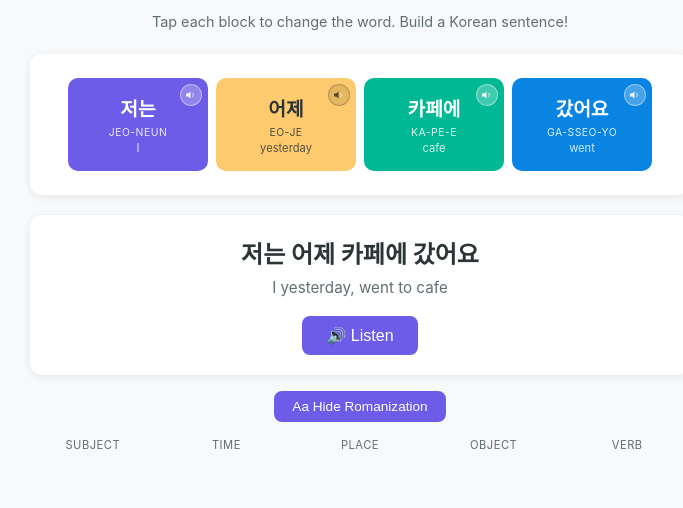
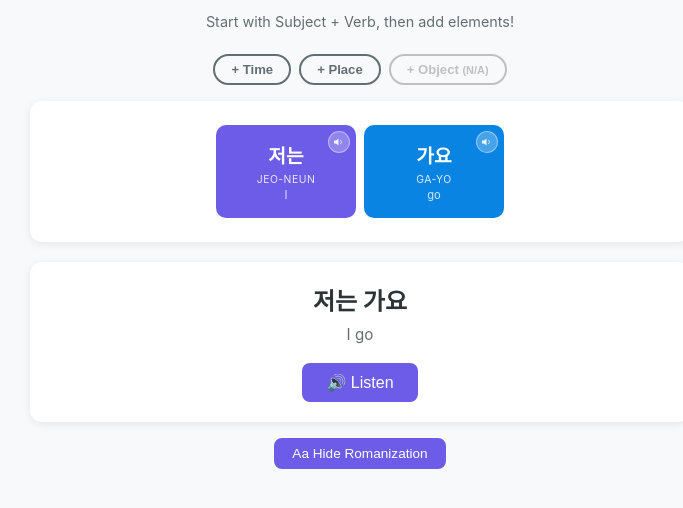
Before and after one commit to g4jy/korean-practice-madia, a plain HTML site: page action.html in a window 1280 px wide. Shown: the part 50-558 px from the top of the page, without its empty margins (280-963 px from the left). Drawn offline with Linux system fonts and the light colour scheme.

Commit message:
Fix sentence builder UX + semantic compatibility
- Optional time/place/object toggles in Action Builder
- Sequential word TTS playback for sentences (edge-tts quality)
- Remove semantically invalid adjective+subject combos
- Element toggle CSS styling

Co-Authored-By: Claude Opus 4.6 <noreply@anthropic.com>

```diff
--- a/action.html
+++ b/action.html
@@ -3,7 +3,7 @@
 <head>
   <meta charset="UTF-8">
   <meta name="viewport" content="width=device-width, initial-scale=1.0">
-  <title>Action Sentences — Madia</title>
+  <title>Action Sentences — STUDENT_NAME</title>
   <link rel="stylesheet" href="css/styles.css">
 </head>
 <body>
@@ -13,7 +13,13 @@
       <h1>Action Sentences</h1>
     </header>
 
-    <p class="instruction">Tap each block to change the word. Build a Korean sentence!</p>
+    <p class="instruction">Start with Subject + Verb, then add elements!</p>
+
+    <div class="element-toggles">
+      <button class="element-toggle" data-element="time">+ Time</button>
+      <button class="element-toggle" data-element="place">+ Place</button>
+      <button class="element-toggle" data-element="object">+ Object</button>
+    </div>
 
     <div class="sentence-area" id="sentence-area">
       <div class="block-row">
@@ -22,17 +28,17 @@
           <span class="block-rom"></span>
           <span class="block-en"></span>
         </div>
-        <div class="block" id="block-time" data-slot="time">
+        <div class="block hidden" id="block-time" data-slot="time">
           <span class="block-kr"></span>
           <span class="block-rom"></span>
           <span class="block-en"></span>
         </div>
-        <div class="block" id="block-place" data-slot="place">
+        <div class="block hidden" id="block-place" data-slot="place">
           <span class="block-kr"></span>
           <span class="block-rom"></span>
           <span class="block-en"></span>
         </div>
-        <div class="block" id="block-object" data-slot="object">
+        <div class="block hidden" id="block-object" data-slot="object">
           <span class="block-kr"></span>
           <span class="block-rom"></span>
           <span class="block-en"></span>
@@ -54,14 +60,6 @@
     <div class="rom-toggle">
       <button class="btn-rom active" id="toggle-rom">Aa Hide Romanization</button>
     </div>
-
-    <div class="slot-labels">
-      <span>Subject</span>
-      <span>Time</span>
-      <span>Place</span>
-      <span>Object</span>
-      <span>Verb</span>
-    </div>
   </div>
 
   <script src="js/common.js"></script>
--- a/css/styles.css
+++ b/css/styles.css
@@ -252,6 +252,42 @@ body {
   color: var(--text-light);
   text-transform: uppercase;
   letter-spacing: 0.5px;
+}
+
+/* --- Element Toggle Buttons (Action Builder) --- */
+.element-toggles {
+  display: flex;
+  gap: 8px;
+  justify-content: center;
+  margin-bottom: 16px;
+  flex-wrap: wrap;
+}
+
+.element-toggle {
+  background: var(--bg-card);
+  color: var(--text-light);
+  border: 2px solid var(--text-light);
+  padding: 6px 16px;
+  border-radius: 20px;
+  font-size: 0.82rem;
+  font-weight: 600;
+  cursor: pointer;
+  transition: all 0.2s;
+}
+
+.element-toggle:hover {
+  background: rgba(107, 114, 128, 0.1);
+}
+
+.element-toggle.active {
+  background: var(--primary);
+  color: #fff;
+  border-color: var(--primary);
+}
+
+.element-toggle:disabled {
+  opacity: 0.4;
+  cursor: not-allowed;
 }
 
 /* --- Adverb Toggle --- */
--- a/js/action-builder.js
+++ b/js/action-builder.js
@@ -9,7 +9,10 @@
     timeIdx: 0,
     placeIdx: 0,
     objectIdx: 0,
-    verbIdx: 0
+    verbIdx: 0,
+    showTime: false,
+    showPlace: false,
+    showObject: false
   };
 
   const blocks = {
@@ -20,8 +23,9 @@
     verb: document.getElementById('block-verb')
   };
 
-  /* --- Get current tense from time selection --- */
+  /* --- Get current tense from time selection (default present) --- */
   function currentTense() {
+    if (!state.showTime) return 'present';
     return times[state.timeIdx].tense || 'present';
   }
 
@@ -33,6 +37,10 @@
   /* --- Filter objects compatible with current verb --- */
   function compatibleObjects() {
     const verb = currentVerb();
+    if (!verb.compatibleObjects || verb.compatibleObjects.length > 0) {
+      // New format: explicit compatible objects list
+      return objects.filter(o => verb.compatibleObjects && verb.compatibleObjects.includes(o.kr + App.particleEulReul(o.kr)));
+    }
     if (!verb.objectTypes || verb.objectTypes.length === 0) return [];
     return objects.filter(o => verb.objectTypes.includes(o.category));
   }
@@ -40,7 +48,6 @@
   /* --- Get place particle based on verb --- */
   function placeParticle(place) {
     const verb = currentVerb();
-    // Movement verbs (가다, 오다) use 에, action verbs use 에서
     return verb.placeParticle === 'e' ? place.formE : place.formEseo;
   }
 
@@ -65,22 +72,33 @@
   /* --- Update all blocks --- */
   function update() {
     const subj = subjects[state.subjectIdx];
-    const time = times[state.timeIdx];
-    const place = places[state.placeIdx];
-    const verb = currentVerb();
     const conj = conjugatedVerb();
-    const compat = compatibleObjects();
 
     renderBlock(blocks.subject, subj.kr, subj.rom, subj.en);
-    renderBlock(blocks.time, time.kr, time.rom, time.en);
+    renderBlock(blocks.verb, conj.kr, conj.rom, conj.en);
 
-    // Place with appropriate particle
-    const pForm = placeParticle(place);
-    renderBlock(blocks.place, pForm.kr, pForm.rom, place.en);
+    // Time (optional)
+    if (state.showTime) {
+      const time = times[state.timeIdx];
+      renderBlock(blocks.time, time.kr, time.rom, time.en);
+      blocks.time.classList.remove('hidden');
+    } else {
+      blocks.time.classList.add('hidden');
+    }
 
-    // Object (hide if verb takes no object)
-    if (compat.length > 0) {
-      // Clamp object index
+    // Place (optional)
+    if (state.showPlace) {
+      const place = places[state.placeIdx];
+      const pForm = placeParticle(place);
+      renderBlock(blocks.place, pForm.kr, pForm.rom, place.en);
+      blocks.place.classList.remove('hidden');
+    } else {
+      blocks.place.classList.add('hidden');
+    }
+
+    // Object (optional, and depends on verb compatibility)
+    const compat = compatibleObjects();
+    if (state.showObject && compat.length > 0) {
       if (state.objectIdx >= compat.length) state.objectIdx = 0;
       const obj = compat[state.objectIdx];
       const particle = App.particleEulReul(obj.kr);
@@ -90,37 +108,71 @@
       blocks.object.classList.add('hidden');
     }
 
-    renderBlock(blocks.verb, conj.kr, conj.rom, conj.en);
-
     updateSentence();
+    updateToggleButtons();
   }
 
   /* --- Build and display full sentence --- */
   function updateSentence() {
     const subj = subjects[state.subjectIdx];
-    const time = times[state.timeIdx];
-    const place = places[state.placeIdx];
-    const pForm = placeParticle(place);
     const conj = conjugatedVerb();
     const verb = currentVerb();
     const compat = compatibleObjects();
 
-    let parts = [subj.kr, time.kr, pForm.kr];
-    let enParts = [];
+    let krParts = [subj.kr];
+    let enParts = [subj.en];
 
-    if (compat.length > 0) {
+    if (state.showTime) {
+      const time = times[state.timeIdx];
+      krParts.push(time.kr);
+      enParts.push(time.en + ',');
+    }
+
+    if (state.showPlace) {
+      const place = places[state.placeIdx];
+      const pForm = placeParticle(place);
+      krParts.push(pForm.kr);
+      const prep = verb.placeParticle === 'e' ? 'to' : 'at';
+      enParts.push(prep + ' ' + place.en + ',');
+    }
+
+    if (state.showObject && compat.length > 0) {
       const obj = compat[state.objectIdx] || compat[0];
       const particle = App.particleEulReul(obj.kr);
-      parts.push(obj.kr + particle);
-      enParts = [subj.en, time.en + ',', 'at ' + place.en + ',', conj.en, obj.en];
-    } else {
-      const prep = verb.placeParticle === 'e' ? 'to' : 'at';
-      enParts = [subj.en, time.en + ',', conj.en, prep + ' ' + place.en];
+      krParts.push(obj.kr + particle);
+      enParts.push(obj.en);
     }
-    parts.push(conj.kr);
 
-    document.getElementById('full-sentence').textContent = parts.join(' ');
+    krParts.push(conj.kr);
+    enParts.push(conj.en);
+
+    document.getElementById('full-sentence').textContent = krParts.join(' ');
     document.getElementById('translation').textContent = enParts.join(' ');
+  }
+
+  /* --- Toggle button state --- */
+  function updateToggleButtons() {
+    const btns = document.querySelectorAll('.element-toggle');
+    btns.forEach(btn => {
+      const el = btn.dataset.element;
+      const active = state['show' + el.charAt(0).toUpperCase() + el.slice(1)];
+      btn.classList.toggle('active', active);
+      const label = el.charAt(0).toUpperCase() + el.slice(1);
+
+      // Disable object toggle if verb has no compatible objects
+      if (el === 'object') {
+        const compat = compatibleObjects();
+        if (compat.length === 0) {
+          btn.disabled = true;
+          btn.classList.remove('active');
+          btn.innerHTML = (active ? '- ' : '+ ') + label + ' <small>(N/A)</small>';
+          return;
+        }
+        btn.disabled = false;
+      }
+
+      btn.textContent = (active ? '- ' : '+ ') + label;
+    });
   }
 
   /* --- Block click handlers --- */
@@ -171,6 +223,16 @@
 
   Object.values(blocks).forEach(addTtsBtn);
 
+  /* --- Element toggle buttons --- */
+  document.querySelectorAll('.element-toggle').forEach(btn => {
+    btn.addEventListener('click', () => {
+      const el = btn.dataset.element;
+      const key = 'show' + el.charAt(0).toUpperCase() + el.slice(1);
+      state[key] = !state[key];
+      update();
+    });
+  });
+
   /* --- Speak full sentence --- */
   document.getElementById('speak-btn').addEventListener('click', () => {
     const sentence = document.getElementById('full-sentence').textContent;
--- a/js/common.js
+++ b/js/common.js
@@ -26,13 +26,50 @@ const App = (() => {
     }
   }
 
+  let currentSpeakAudio = null;
+
   function speak(text) {
+    // Stop any previous playback
+    if (currentSpeakAudio) { currentSpeakAudio.pause(); currentSpeakAudio = null; }
+    speechSynthesis.cancel();
+
+    // Exact match in manifest
     if (audioManifest && audioManifest[text]) {
       const audio = new Audio(audioBasePath + audioManifest[text]);
+      currentSpeakAudio = audio;
       audio.play().catch(() => speakWebAPI(text));
       return;
     }
+
+    // For sentences: try sequential word playback from manifest
+    if (audioManifest && text.includes(' ')) {
+      const words = text.split(/\s+/);
+      const audioWords = words.filter(w => audioManifest[w]);
+      // Use sequential playback if >50% of words have audio
+      if (audioWords.length > words.length * 0.5) {
+        speakSequential(words, 0);
+        return;
+      }
+    }
+
     speakWebAPI(text);
+  }
+
+  function speakSequential(words, idx) {
+    if (idx >= words.length) return;
+    const word = words[idx];
+    if (audioManifest && audioManifest[word]) {
+      const audio = new Audio(audioBasePath + audioManifest[word]);
+      currentSpeakAudio = audio;
+      audio.onended = () => speakSequential(words, idx + 1);
+      audio.play().catch(() => {
+        speakWebAPI(word);
+        setTimeout(() => speakSequential(words, idx + 1), 600);
+      });
+    } else {
+      speakWebAPI(word);
+      setTimeout(() => speakSequential(words, idx + 1), 600);
+    }
   }
 
   function speakWebAPI(text) {
```
